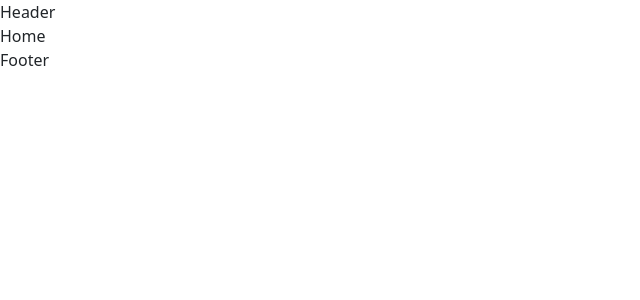
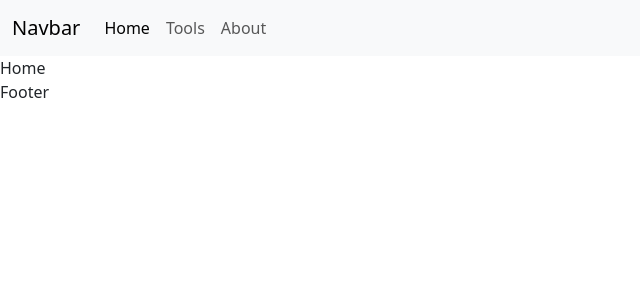
Before and after one commit to theonlytool/theonlytool.github.io, a Vue app: page / in a window 1280 px wide. Shown: the top 300 px of the page, without its empty margins (0-640 px from the left). Built offline with nearby package versions, Linux system fonts and the light colour scheme.

Commit message:
Implemented Header.vue component navigation.

```diff
--- a/src/components/layout/Header.vue
+++ b/src/components/layout/Header.vue
@@ -3,7 +3,28 @@
 </script>
 
 <template>
-  <div>Header</div>
+  <nav class="navbar navbar-expand-lg bg-body-tertiary sticky-top">
+    <div class="container-fluid">
+      <a class="navbar-brand" href="#">Navbar</a>
+      <button class="navbar-toggler" type="button" data-bs-toggle="collapse" data-bs-target="#navbarSupportedContent"
+              aria-controls="navbarSupportedContent" aria-expanded="false" aria-label="Toggle navigation">
+        <span class="navbar-toggler-icon"></span>
+      </button>
+      <div class="collapse navbar-collapse" id="navbarSupportedContent">
+        <ul class="navbar-nav me-auto mb-2 mb-lg-0">
+          <li class="nav-item">
+            <router-link class="nav-link" aria-current="page" to="/">Home</router-link>
+          </li>
+          <li class="nav-item">
+            <router-link class="nav-link" to="/tools">Tools</router-link>
+          </li>
+          <li class="nav-item">
+            <router-link class="nav-link" to="/about">About</router-link>
+          </li>
+        </ul>
+      </div>
+    </div>
+  </nav>
 </template>
 
 <style scoped>
--- a/src/router/index.js
+++ b/src/router/index.js
@@ -12,20 +12,15 @@
         {
             path: '/about',
             name: 'about',
-            // route level code-splitting
-            // this generates a separate chunk (About.[hash].js) for this route
-            // which is lazy-loaded when the route is visited.
             component: () => import('../pages/About.vue'),
         },
         {
             path: '/tools',
             name: 'tools',
-            // route level code-splitting
-            // this generates a separate chunk (About.[hash].js) for this route
-            // which is lazy-loaded when the route is visited.
             component: () => import('../pages/Tools.vue'),
         },
     ],
+    linkActiveClass: 'active',
 })
 
 export default router
```
